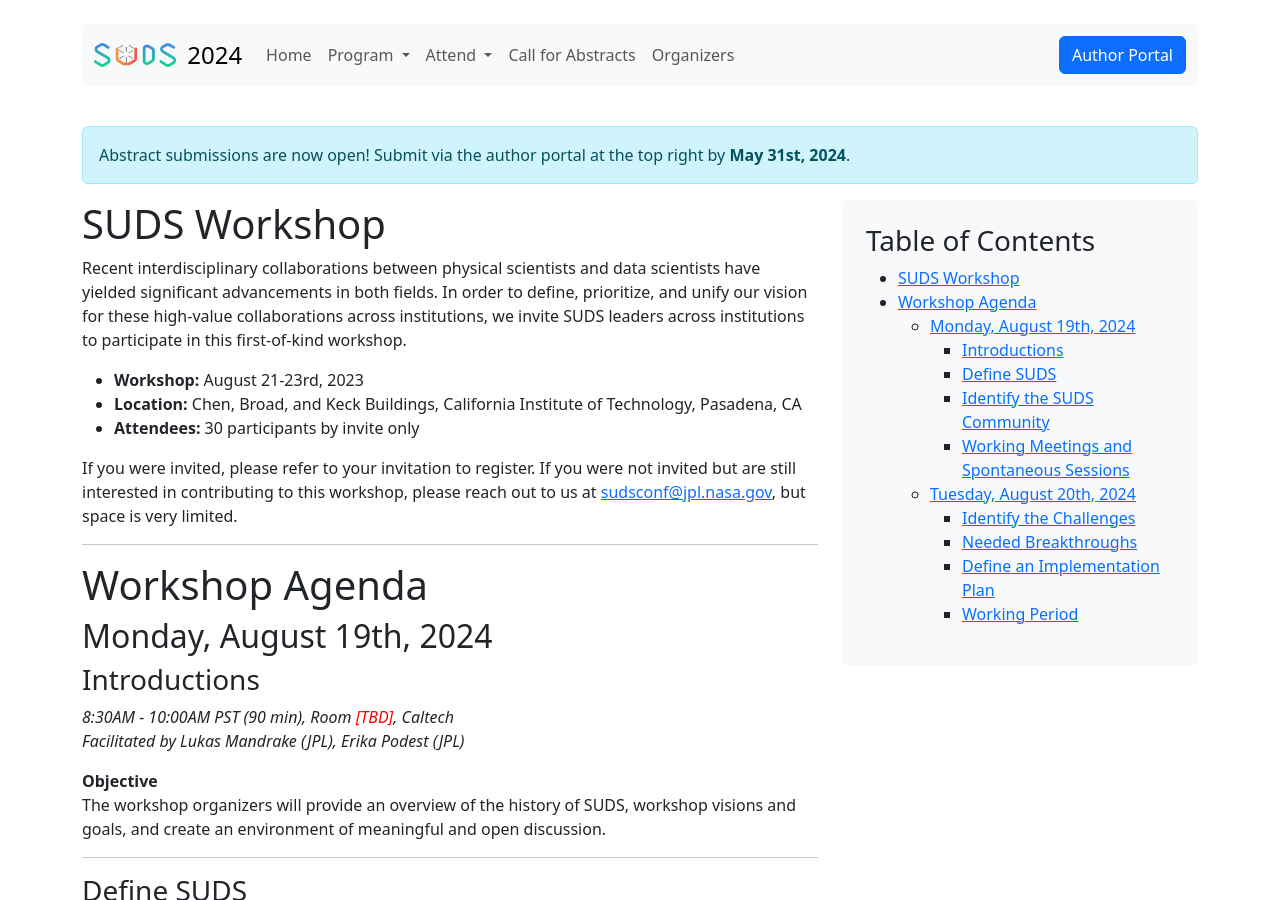
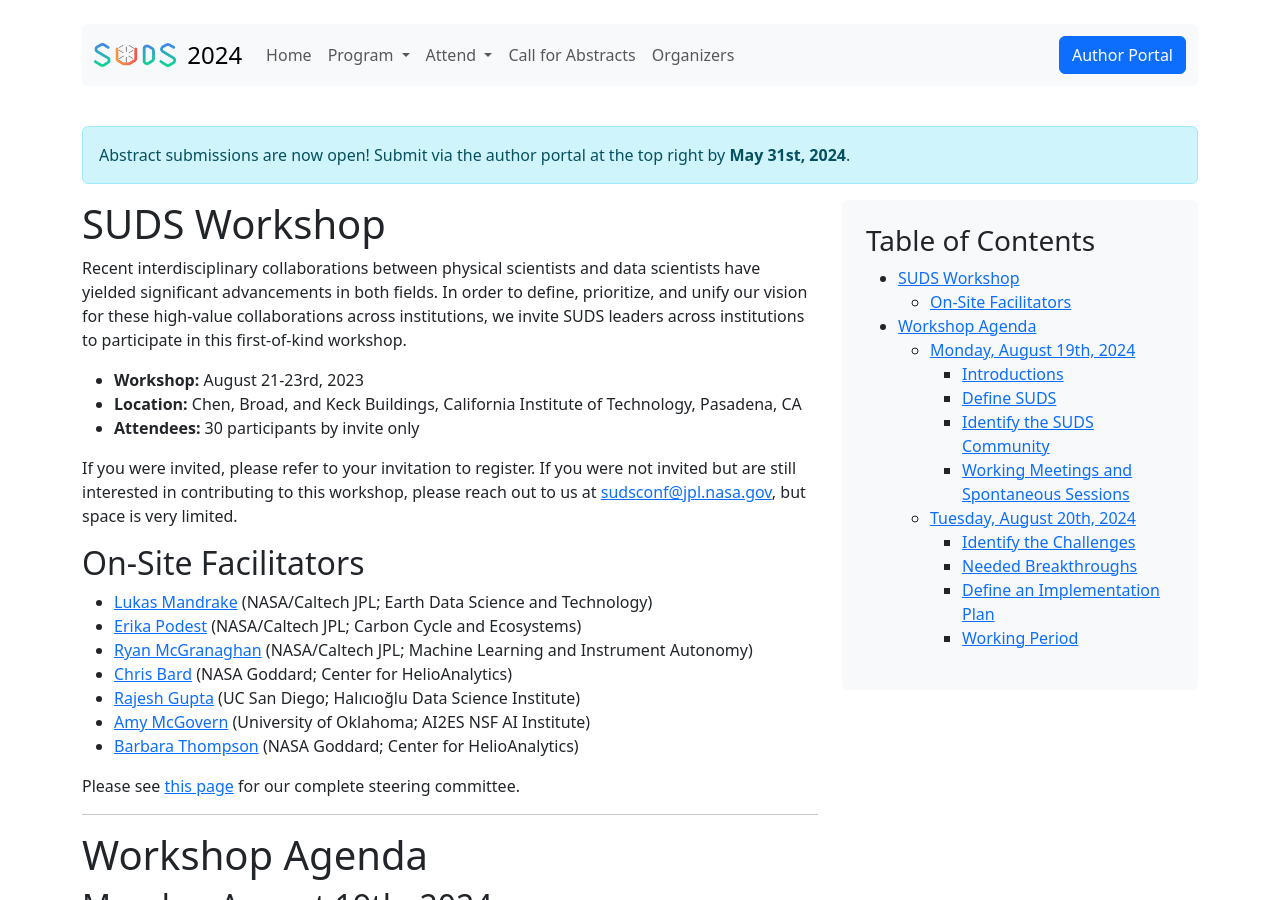
Before and after one commit to JPLMLIA/sudsconf, a Jekyll site: the page built from program/workshop.md, in a window 1280 px wide and 900 px high. Built offline with Jekyll 4.4.1, drawn with Linux system fonts in a browser that asks for light colours; a script that is not in the unit is left out; comment, search, counter and statistics services are not loaded.

Commit message:
Added facilitators

```diff
--- a/program/workshop.md
+++ b/program/workshop.md
@@ -16,6 +16,17 @@ Recent interdisciplinary collaborations between physical scientists and data sci
 - **Attendees:** 30 participants by invite only
 
 If you were invited, please refer to your invitation to register. If you were not invited but are still interested in contributing to this workshop, please reach out to us at [sudsconf@jpl.nasa.gov](mailto:sudsconf@jpl.nasa.gov), but space is very limited.
+
+## On-Site Facilitators
+- [Lukas Mandrake](https://ml.jpl.nasa.gov/alumni/lukas-mandrake.html) (NASA/Caltech JPL; Earth Data Science and Technology)
+- [Erika Podest](https://science.jpl.nasa.gov/people/Podest/) (NASA/Caltech JPL; Carbon Cycle and Ecosystems)
+- [Ryan McGranaghan](https://ml.jpl.nasa.gov/members/ryan-mcgranaghan.html) (NASA/Caltech JPL; Machine Learning and Instrument Autonomy)
+- [Chris Bard](https://ael.gsfc.nasa.gov/cisto/bio/christopher.m.bard) (NASA Goddard; Center for HelioAnalytics)
+- [Rajesh Gupta](https://datascience.ucsd.edu/people/rajesh-gupta/) (UC San Diego; Halıcıoğlu Data Science Institute)
+- [Amy McGovern](https://mcgovern-fagg.org/amy/) (University of Oklahoma; AI2ES NSF AI Institute)
+- [Barbara Thompson](https://en.wikipedia.org/wiki/Barbara_J._Thompson) (NASA Goddard; Center for HelioAnalytics)
+
+Please see [this page](organizers.html) for our complete steering committee.
 
 ---
 
```
